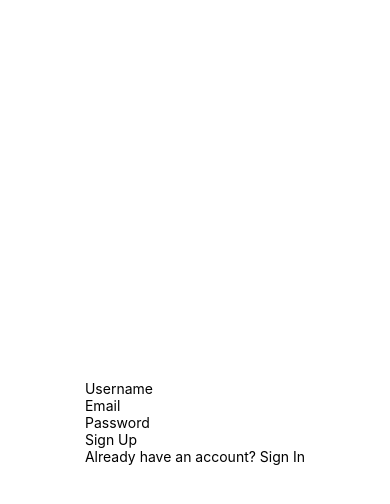
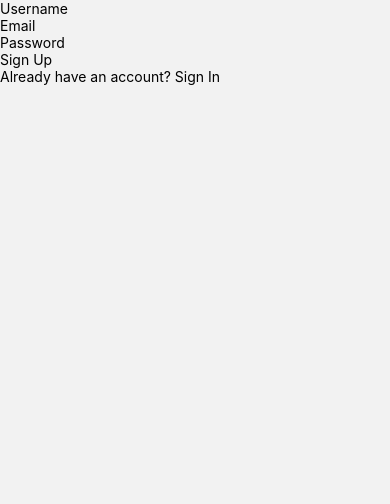
Before and after one commit to nadolf/PlantPal, a React Native app: screen /Home in a window 390 px wide. Shown: the top 504 px of the page. Built offline with nearby package versions, Linux system fonts and the light colour scheme.

Commit message:
Navigation

```diff
--- a/App.js
+++ b/App.js
@@ -1,24 +1,43 @@
-import { StatusBar } from 'expo-status-bar';
-import { StyleSheet, Text, View } from 'react-native';
-import SignUp from './screens/SignUpScreen';
-import SignIn from './screens/SignInScreen';
-import Home from './screens/HomeScreen';
-import AppNavigation from './navigation/appNavigation';
+import React from "react";
+import { NavigationContainer } from "@react-navigation/native";
+import { createNativeStackNavigator } from "@react-navigation/native-stack";
+import useAuth from "./hooks/useAuth";
+import SignUp from "./screens/SignUpScreen";
+import SignIn from "./screens/SignInScreen";
+import Home from "./screens/HomeScreen";
+
+const Stack = createNativeStackNavigator();
 
 export default function App() {
-  return (
-    <View style={styles.container}>
-      <SignUp/>
-      <StatusBar style="auto" />
-    </View>
-  );
+  const { user } = useAuth;
+  if (user) {
+    return (
+      <NavigationContainer>
+        <Stack.Navigator initialRouteName="Home">
+          <Stack.Screen
+            name="Home"
+            component={Home}
+            options={{ headerShown: false }}
+          />
+        </Stack.Navigator>
+      </NavigationContainer>
+    );
+  } else {
+    return (
+      <NavigationContainer>
+        <Stack.Navigator initialRouteName="SignUp">
+          <Stack.Screen
+            name="SignUp"
+            component={SignUp}
+            options={{ headerShown: false }}
+          />
+          <Stack.Screen
+            name="SignIn"
+            component={SignIn}
+            options={{ headerShown: false }}
+          />
+        </Stack.Navigator>
+      </NavigationContainer>
+    );
+  }
 }
-
-const styles = StyleSheet.create({
-  container: {
-    flex: 1,
-    backgroundColor: '#fff',
-    alignItems: 'center',
-    justifyContent: 'center',
-  },
-});
--- a/navigation/appNavigation.js
+++ /dev/null
@@ -1,43 +0,0 @@
-import React from "react";
-import { NavigationContainer } from "@react-navigation/native";
-import { createNativeStackNavigator } from "@react-navigation/native-stack";
-import SignUp from "../screens/SignUpScreen";
-import SignIn from "../screens/SignInScreen";
-import Home from "../screens/HomeScreen";
-import useAuth from "../hooks/useAuth";
-
-const Stack = createNativeStackNavigator();
-
-export default function AppNavigation() {
-  const { user } = useAuth;
-  if (user) {
-    return (
-      <NavigationContainer>
-        <Stack.Navigator initialRouteName="Home">
-          <Stack.Screen
-            name="Home"
-            component={Home}
-            options={{ headerShown: false }}
-          />
-        </Stack.Navigator>
-      </NavigationContainer>
-    );
-  } else {
-    return (
-      <NavigationContainer>
-        <Stack.Navigator initialRouteName="SignUp">
-          <Stack.Screen
-            name="SignUp"
-            component={SignUp}
-            options={{ headerShown: false }}
-          />
-          <Stack.Screen
-            name="SignIn"
-            component={SignIn}
-            options={{ headerShown: false }}
-          />
-        </Stack.Navigator>
-      </NavigationContainer>
-    );
-  }
-}
--- a/screens/HomeScreen.js
+++ b/screens/HomeScreen.js
@@ -2,7 +2,8 @@ import { signOut } from "firebase/auth";
 import React from "react";
 import { TouchableOpacity, View, Text, SafeAreaView } from "react-native";
 
-export default function Home() {
+
+export default function Home({navigation}) {
   const handelLogout = async () => {
     await signOut(auth);
   };
--- a/screens/SignInScreen.js
+++ b/screens/SignInScreen.js
@@ -2,9 +2,8 @@ import { signInWithEmailAndPassword } from "firebase/auth";
 import React, { useState } from "react";
 import { View, Text, TouchableOpacity, TextInput, Alert } from "react-native";
 import { auth } from "../firebase";
-import { useNavigation } from "@react-navigation/native";
 
-export default function SignIn() {
+export default function SignIn({navigation}) {
   const [username, setUsername] = useState("");
   const [email, setEmail] = useState("");
   const [password, setPassword] = useState("");
```
